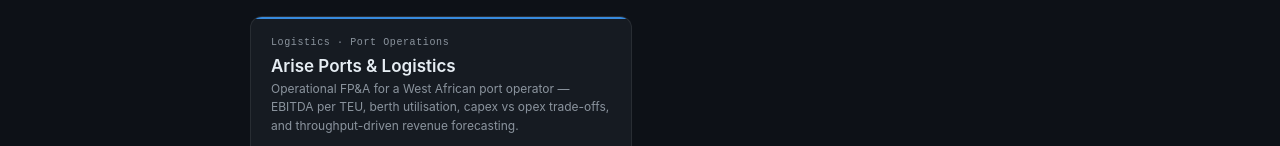
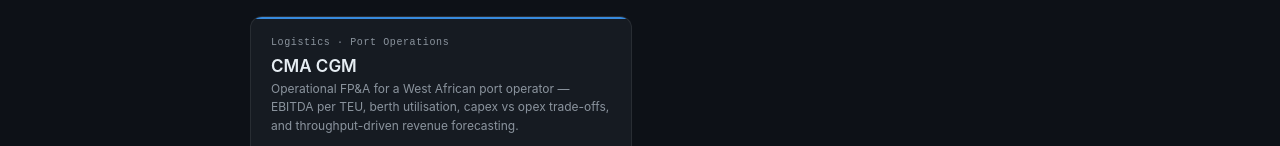
Before and after one commit to BBVSMR/Project-Portfolio, a plain HTML site: page index.html in a window 1280 px wide. Shown: the part 930-1076 px from the top of the page. Drawn offline with Linux system fonts and the light colour scheme.

Commit message:
Update index.html

```diff
--- a/index.html
+++ b/index.html
@@ -153,7 +153,7 @@
   <div class="card" style="--accent:#378ADD">
     <div class="card-top">
       <div class="card-industry">Logistics · Port Operations</div>
-      <div class="card-co">Arise Ports &amp; Logistics</div>
+      <div class="card-co"> CMA CGM</div>
       <div class="card-desc">Operational FP&amp;A for a West African port operator — EBITDA per TEU, berth utilisation, capex vs opex trade-offs, and throughput-driven revenue forecasting.</div>
       <div class="card-tags">
         <span class="tag-sm">EBITDA per TEU</span>
```
